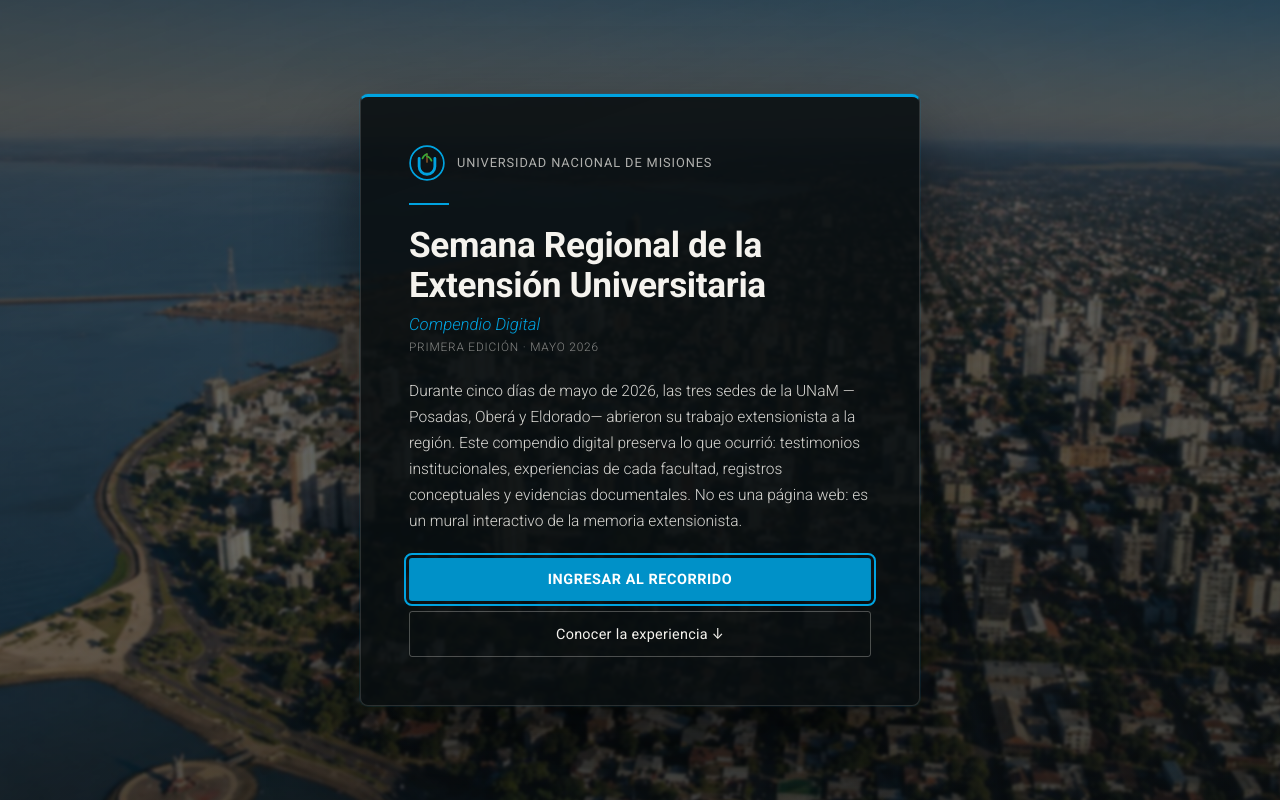
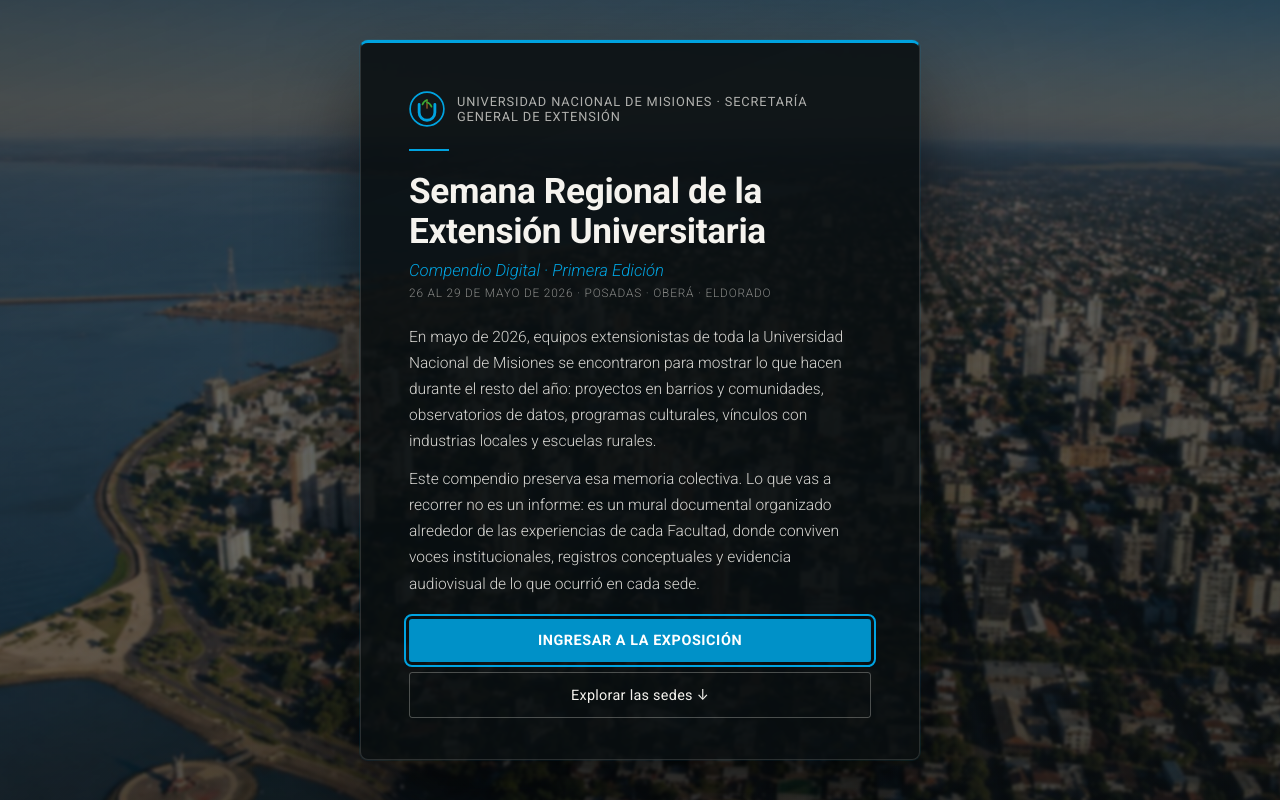
Before and after one commit to juanromero96-pixel/Visualizar-proyectos, a plain HTML site: page index.html in a window 1280 px wide. Drawn offline with Linux system fonts and the light colour scheme.

Commit message:
Corrección ux ui2

```diff
--- a/css/intro.css
+++ b/css/intro.css
@@ -141,11 +141,14 @@
 }
 
 .intro-descripcion {
-  margin: 0 0 24px;
+  margin: 0 0 12px;
   font-weight: 300;
   font-size: clamp(0.86rem, 0.3vw + 0.8rem, 0.97rem);
   line-height: 1.68;
   opacity: 0.88;
+}
+.intro-descripcion:last-of-type {
+  margin-bottom: 22px;
 }
 
 /* Guía expandible */
--- a/index.html
+++ b/index.html
@@ -337,35 +337,40 @@
     </div>
     <div class="intro-velo" aria-hidden="true"></div>
 
+
     <div class="intro-tarjeta" id="intro-tarjeta">
       <div class="intro-tarjeta-cabecera">
         <img src="assets/logos/unam-badge.svg" alt="Universidad Nacional de Misiones" class="intro-logo" width="36" height="36" />
-        <span class="intro-institucion">Universidad Nacional de Misiones</span>
+        <span class="intro-institucion">Universidad Nacional de Misiones · Secretaría General de Extensión</span>
       </div>
 
       <div class="intro-acento" role="presentation"></div>
 
       <h1 class="intro-titulo">Semana Regional de la Extensión Universitaria</h1>
-      <p class="intro-subtitulo">Compendio Digital</p>
-      <p class="intro-edicion">Primera Edición · Mayo 2026</p>
+      <p class="intro-subtitulo">Compendio Digital · Primera Edición</p>
+      <p class="intro-edicion">26 al 29 de mayo de 2026 · Posadas · Oberá · Eldorado</p>
 
       <p class="intro-descripcion">
-        Durante cinco días de mayo de 2026, las tres sedes de la UNaM —Posadas, Oberá y Eldorado— abrieron su trabajo extensionista a la región. Este compendio digital preserva lo que ocurrió: testimonios institucionales, experiencias de cada facultad, registros conceptuales y evidencias documentales. No es una página web: es un mural interactivo de la memoria extensionista.
+        En mayo de 2026, equipos extensionistas de toda la Universidad Nacional de Misiones se encontraron para mostrar lo que hacen durante el resto del año: proyectos en barrios y comunidades, observatorios de datos, programas culturales, vínculos con industrias locales y escuelas rurales.
+      </p>
+      <p class="intro-descripcion">
+        Este compendio preserva esa memoria colectiva. Lo que vas a recorrer no es un informe: es un mural documental organizado alrededor de las experiencias de cada Facultad, donde conviven voces institucionales, registros conceptuales y evidencia audiovisual de lo que ocurrió en cada sede.
       </p>
 
       <div class="intro-guia" id="intro-guia" role="region" aria-live="polite" aria-label="Guía de navegación">
-        <p class="intro-guia-titulo">Cómo recorrer este compendio</p>
+        <p class="intro-guia-titulo">Tres sedes · un recorrido</p>
         <ul class="intro-guia-lista">
-          <li><strong>Navegar</strong> — usá las flechas o el indicador inferior para moverte entre Posadas, Oberá y Eldorado.</li>
-          <li><strong>Explorar</strong> — cada tarjeta puede expandirse con un click o tap para leer su contenido completo.</li>
-          <li><strong>Descubrir</strong> — cada visita presenta distintas combinaciones de voces e ideas: el mural cambia.</li>
-          <li><strong>Este menú</strong> — el ícono <span aria-label="menú">☰</span> en la parte superior abre este panel en cualquier momento.</li>
+          <li><strong>Posadas</strong> — FHyCS, FCE y FCEQyN: la sede más diversa disciplinariamente. Sede de apertura.</li>
+          <li><strong>Oberá</strong> — FAyD e Ingeniería: el cruce entre diseño, tecnología y territorio.</li>
+          <li><strong>Eldorado</strong> — Ciencias Forestales y Escuela Agrotécnica: extensión anclada en la selva misionera.</li>
+          <li><strong>Navegación</strong> — usá las flechas o el selector inferior para moverte entre sedes. Cada tarjeta se expande con un click.</li>
+          <li>El ícono <span aria-label="menú">☰</span> junto al logo abre el panel institucional con información sobre el proyecto.</li>
         </ul>
       </div>
 
       <div class="intro-acciones" role="group" aria-label="Acciones de ingreso">
         <button class="intro-btn intro-btn--principal" id="intro-btn-ingresar">
-          Ingresar al recorrido
+          Ingresar a la exposición
         </button>
         <button
           class="intro-btn intro-btn--secundario"
@@ -373,10 +378,12 @@
           aria-expanded="false"
           aria-controls="intro-guia"
         >
-          Conocer la experiencia ↓
+          Explorar las sedes ↓
         </button>
       </div>
     </div><!-- /.intro-tarjeta -->
+
+
   </div><!-- /#intro-overlay -->
 
   <script src="js/storage.js"></script>
--- a/js/app.js
+++ b/js/app.js
@@ -113,20 +113,20 @@ function mostrarErrorCarga(error) {
 }
 
 function pintarEncabezado(config) {
-  // Actualiza el título de la pestaña del navegador.
-  // El bloque .encabezado-evento fue eliminado del HTML (información
-  // duplicada respecto al panel del cajero institucional).
-  // El span .marca-chip-texto también fue eliminado al reemplazar el SVG
-  // badge por el logotipo PNG oficial, que ya contiene el nombre institucional.
-  // Se usa guard (if textoEl) para no lanzar TypeError si el elemento
-  // no existe — la ausencia del span es intencional, no un bug.
+  // Actualiza el título de la pestaña del navegador y el texto del badge.
+  //
+  // NOTA CRÍTICA: NO actualizamos logo.src desde aquí.
+  // El HTML ya establece src="assets/logos/unam-logo-oficial.png" y tiene
+  // un onerror fallback al texto. Si sobreescribiéramos src desde JS usando
+  // config.marca.logoPath, el logo se reemplazaría por el SVG badge
+  // (que es lo que tenía logoPath hasta la corrección de config.json).
+  // Cualquier futuro cambio de logo se hace únicamente en el HTML, no aquí.
   document.title = config.evento.nombre;
   const chip = document.querySelector('.marca-chip');
   if (chip) {
     const textoEl = chip.querySelector('.marca-chip-texto');
-    if (textoEl) textoEl.textContent = config.marca.badge;  // ← null-check
-    const logo = chip.querySelector('.marca-chip-logo');
-    if (logo && config.marca.logoPath) logo.src = config.marca.logoPath;
+    if (textoEl) textoEl.textContent = config.marca.badge;
+    // ← logo.src NO se toca desde JS
   }
 }
 
@@ -803,9 +803,16 @@ const Rotacion = (() => {
 
   let intervalId    = null;
   let timeoutId     = null;
-  let poolActivo    = [];   // [{el, ua, tipoNum}] — elementos visibles no-permanentes
-  let poolEspera    = [];   // misma estructura — elementos ocultos en cola
-  let cursorEspera  = 0;    // cursor que recorre el poolEspera en orden editorial
+  let poolActivo    = [];
+  let poolEspera    = [];
+  let cursorEspera  = 0;
+  // Contador de generación: se incrementa cada vez que detener() es llamado.
+  // rotarUno() captura el valor en el momento de la llamada y lo compara
+  // dentro del setTimeout — si difiere, la sede cambió mientras el fade
+  // estaba en curso y el callback debe ser ignorado completamente.
+  // Esto previene que el setTimeout de una sede anterior afecte a los pools
+  // de la nueva sede.
+  let generacion    = 0;
 
   function calcularCapacidad() {
     return Math.max(8, Math.min(22, Math.round(window.innerWidth * window.innerHeight / 120000)));
@@ -828,9 +835,12 @@ const Rotacion = (() => {
   /**
    * Configura el estado inicial del mural para una sede:
    *   1. Todos los permanentes (UA registros) siempre visibles.
-   *   2. Para cada UA con permanente: los 2 mejores satélites (video > testi > conceptual).
-   *   3. UNaM autoridades (gestionadas por el sistema K=2): visibles si están reveladas.
-   *   4. Todo lo demás: oculto con fade escalonado → poolEspera.
+   *   2. Para cada UA con permanente: los mejores satélites (video > testi > conceptual).
+   *   3. UNaM autoridades (gestionadas por el sistema K=2): siempre en satélites.
+   *   4. Relleno por capacidad: si la pantalla puede mostrar más elementos de los
+   *      que cubrieron los pasos 1-3, agregarlos al conjunto visible (evita que
+   *      sedes con pocos contenidos —como Eldorado— oculten elementos innecesariamente).
+   *   5. Todo lo que no entró: poolEspera, oculto con fade escalonado.
    */
   function configurar(seccion) {
     if (!seccion) return;
@@ -843,9 +853,12 @@ const Rotacion = (() => {
 
     const permanentes  = candidatos.filter((el) => el.dataset.permanente === 'true');
     const uasConNarradores = [...new Set(permanentes.map((el) => el.dataset.ua))];
+    const capacidad = calcularCapacidad();
 
     // Para cada UA con un narrador, seleccionar sus mejores satélites
-    const SLOTS_POR_UA  = Math.max(1, Math.min(3, Math.floor((calcularCapacidad() - permanentes.length) / Math.max(1, uasConNarradores.length))));
+    const SLOTS_POR_UA = Math.max(1, Math.min(3,
+      Math.floor((capacidad - permanentes.length) / Math.max(1, uasConNarradores.length))
+    ));
     const satelitesIniciales = new Set();
 
     uasConNarradores.forEach((ua) => {
@@ -855,13 +868,34 @@ const Rotacion = (() => {
       candidatosUA.slice(0, SLOTS_POR_UA).forEach((el) => satelitesIniciales.add(el));
     });
 
-    // Autoridades UNaM visibles van al pool activo (el sistema K=2 ya las gestionó)
+    // Autoridades UNaM visibles (el sistema K=2 ya eligió cuáles mostrar)
     const autUNaM = candidatos.filter(
       (el) => el.dataset.ua === 'unam' && el.dataset.permanente !== 'true'
     );
     autUNaM.forEach((el) => satelitesIniciales.add(el));
 
+    // RELLENO POR CAPACIDAD: si quedan slots libres en la pantalla
+    // (calculado como capacidad - permanentes - satélites ya elegidos),
+    // agregar los elementos sobrantes en orden editorial hasta completar.
+    // Esto es fundamental para Eldorado (sin UA narrador permanente): los
+    // testimonios de Berger y de Lima son los documentos más importantes
+    // de esa sede y no deben quedar ocultos cuando la pantalla los puede
+    // mostrar sin saturación.
     const rotativos = candidatos.filter((el) => el.dataset.permanente !== 'true');
+    const slotsLibres = Math.max(0, capacidad - permanentes.length - satelitesIniciales.size);
+    if (slotsLibres > 0) {
+      rotativos
+        .filter((el) => !satelitesIniciales.has(el))
+        .sort((a, b) => {
+          const uaA = ORDEN_UA.indexOf(a.dataset.ua);
+          const uaB = ORDEN_UA.indexOf(b.dataset.ua);
+          if (uaA !== uaB) return (uaA < 0 ? 99 : uaA) - (uaB < 0 ? 99 : uaB);
+          return tipoPrioridad(a) - tipoPrioridad(b);
+        })
+        .slice(0, slotsLibres)
+        .forEach((el) => satelitesIniciales.add(el));
+    }
+
     poolActivo = rotativos.filter((el) => satelitesIniciales.has(el));
     poolEspera = rotativos.filter((el) => !satelitesIniciales.has(el));
 
@@ -891,34 +925,57 @@ const Rotacion = (() => {
    * cursor (que avanza en orden UA → tipo) y reemplaza el satélite más
    * antiguo de esa misma UA en poolActivo. Si no hay coincidencia de UA,
    * reemplaza cualquier elemento rotativo.
+   *
+   * BUG FIX CRÍTICO (Bug 03):
+   * ─ Se captura el contador de generación al inicio. Si cuando el
+   *   setTimeout se ejecuta la generación cambió (detener fue llamado),
+   *   se ignora el callback completamente — esto evita que elementos de
+   *   la sede anterior queden atrapados en el estado oculto sin recuperarse.
+   * ─ Se usa indexOf() en vez de índices cacheados dentro del setTimeout:
+   *   si otro ciclo modifica el array entre la llamada y el callback,
+   *   los índices podrían apuntar a elementos incorrectos.
    */
   function rotarUno() {
     if (!poolActivo.length || !poolEspera.length) return;
 
-    // Elemento entrante: siguiente en la cola editorial
+    const genEsteCallback = generacion; // captura antes del setTimeout
+
     const iEntrante = cursorEspera % poolEspera.length;
     cursorEspera++;
     const entrante = poolEspera[iEntrante];
     const uaEntrante = entrante.dataset.ua;
 
-    // Elemento saliente: el satélite activo de la misma UA (si existe)
     let iSaliente = poolActivo.findIndex((el) => el.dataset.ua === uaEntrante && el.dataset.permanente !== 'true');
     if (iSaliente < 0) {
-      // No hay match de UA: reemplazar cualquier satélite rotativo
       iSaliente = poolActivo.findIndex((el) => el.dataset.ua !== 'unam' && el.dataset.permanente !== 'true');
     }
-    if (iSaliente < 0) iSaliente = 0; // fallback
+    if (iSaliente < 0) iSaliente = 0;
 
     const saliente = poolActivo[iSaliente];
     ocultarConFade(saliente);
 
     window.setTimeout(() => {
-      poolActivo.splice(iSaliente, 1);
-      poolEspera.splice(iEntrante, 1);
-      if (cursorEspera > poolEspera.length) cursorEspera = 0;
+      // Si la generación cambió, detener() fue llamado mientras el fade
+      // estaba en curso. Restaurar visibilidad del saliente que quedó oculto
+      // y no hacer ningún cambio en los pools (ya fueron vaciados).
+      if (generacion !== genEsteCallback) {
+        mostrarConFade(saliente); // por si quedó con la clase tras el detener()
+        return;
+      }
+
+      // Usar indexOf() para localizar elementos por referencia (no por índice
+      // cacheado) — previene eliminar el elemento incorrecto si los arrays
+      // cambiaron entre la llamada original y este callback.
+      const realISaliente = poolActivo.indexOf(saliente);
+      const realIEntrante = poolEspera.indexOf(entrante);
+
+      if (realISaliente >= 0) poolActivo.splice(realISaliente, 1);
+      if (realIEntrante >= 0) poolEspera.splice(realIEntrante, 1);
+
+      if (cursorEspera >= poolEspera.length) cursorEspera = 0;
+
       poolActivo.push(entrante);
       poolEspera.push(saliente);
-      // Re-ordenar el recién reingresado al final de su UA
       poolEspera.sort((a, b) => {
         const uaA = ORDEN_UA.indexOf(a.dataset.ua);
         const uaB = ORDEN_UA.indexOf(b.dataset.ua);
@@ -941,10 +998,24 @@ const Rotacion = (() => {
   }
 
   function detener() {
+    generacion++; // invalida cualquier setTimeout pendiente de rotarUno()
     if (intervalId) { window.clearInterval(intervalId); intervalId = null; }
     if (timeoutId)  { window.clearTimeout(timeoutId);   timeoutId  = null; }
-    poolActivo  = [];
-    poolEspera  = [];
+
+    // BUG FIX CRÍTICO (Bug 03):
+    // Quitar la clase de "espera" de CUALQUIER elemento que la tenga, sin
+    // importar de qué sede o pool provenga. Si detener() se llama mientras
+    // un elemento está a mitad de su fade-out (saliente con la clase ya
+    // aplicada pero el setTimeout aún pendiente), ese elemento quedaría
+    // permanentemente oculto y excluido de todos los pools sin recuperación.
+    // Al restaurar aquí, ningún elemento puede quedar atrapado en ese estado.
+    document.querySelectorAll('.elemento--rotacion-espera').forEach((el) => {
+      el.classList.remove('elemento--rotacion-espera');
+      el.style.transition = '';
+    });
+
+    poolActivo   = [];
+    poolEspera   = [];
     cursorEspera = 0;
   }
 
--- a/js/intro.js
+++ b/js/intro.js
@@ -5,7 +5,7 @@
  * desarrollo) y un inicializador que los conecta al DOM.
  *
  * Intro   — gestiona la pantalla introductoria de primera visita:
- *             - detecta si ya se visitó el sitio (localStorage)
+ *             - detecta si ya se visitó el sitio (sessionStorage)
  *             - muestra / oculta el overlay
  *             - ejecuta la transición de salida (la tarjeta viaja hacia el
  *               icono hamburguesa, la pantalla se desvanece)
@@ -21,7 +21,10 @@
 'use strict';
 
 // ─── Clave de persistencia ───────────────────────────────────────────────────
-
+// sessionStorage en vez de localStorage: la intro se muestra al abrir cada
+// nueva pestaña o sesión de navegador (comportamiento de exposición — cada
+// visitante recibe la bienvenida), pero no en cada recarga de la misma
+// pestaña, lo que evita interrumpir al usuario que está explorando el mural.
 const INTRO_KEY = 'unam_semana_regional_intro_vista';
 
 // ─── Módulo Intro ────────────────────────────────────────────────────────────
@@ -43,8 +46,8 @@ const Intro = (() => {
   let guiaVisible = false;
 
   // ── Persistencia ─────────────────────────────────────────────────────────
-  function yaVista()   { return !!localStorage.getItem(INTRO_KEY); }
-  function marcarVista()  { localStorage.setItem(INTRO_KEY, '1'); }
+  function yaVista()     { return !!sessionStorage.getItem(INTRO_KEY); }
+  function marcarVista() { sessionStorage.setItem(INTRO_KEY, '1'); }
 
   // ── Guía expandible ───────────────────────────────────────────────────────
   function toggleGuia() {
@@ -114,7 +117,7 @@ const Intro = (() => {
 
   // ── API pública ───────────────────────────────────────────────────────────
 
-  /** Ingresa al compendio (guarda en localStorage + ejecuta la transición) */
+  /** Ingresa al compendio (guarda en sessionStorage + ejecuta la transición) */
   function ingresar() {
     marcarVista();
     ejecutarTransicion();
```
Also changed, not shown: data/config.json (+6 -2 lines).
